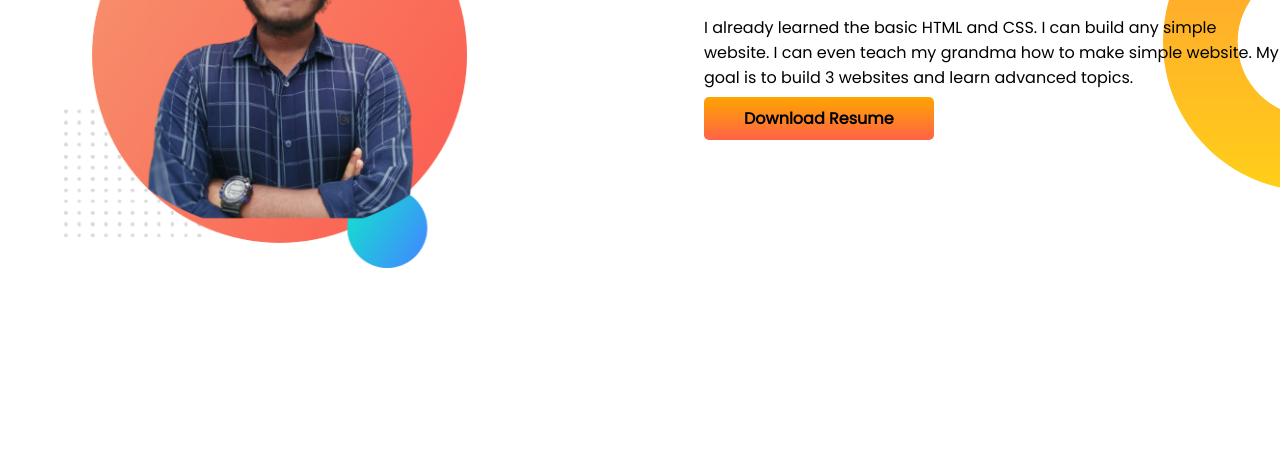
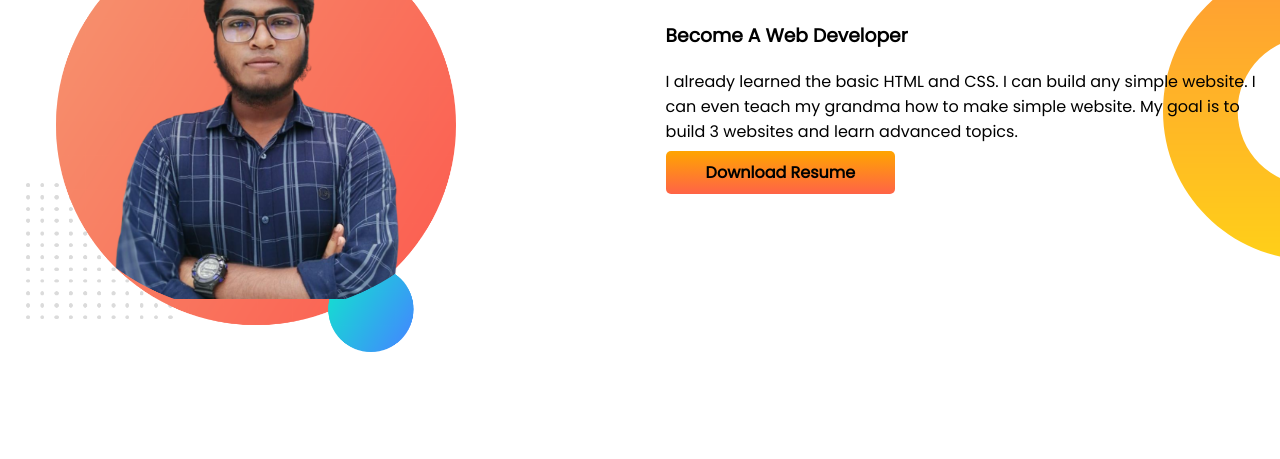
Before and after one commit to Abdur27485/personal-portfolio, a plain HTML site: page index.html in a window 1280 px wide. Shown: the part 732-1191 px from the top of the page. Before the commit the page ends 1007 px from the top, so only its background shows below. Drawn offline with Linux system fonts and the light colour scheme.

Commit message:
redesigned top banner and dream big area

```diff
--- a/index.html
+++ b/index.html
@@ -11,6 +11,7 @@
     <link href="https://fonts.googleapis.com/css2?family=Poppins&display=swap" rel="stylesheet">
 </head>
 <body>
+
     <section id="top-banner">
         <div class="half-width">
             <h1>Welcome To</h1>
@@ -26,14 +27,15 @@
 
     <section id="dream-area">
         <div  class="half-width">
+            <img src="images/my-bg.png" alt="dream big image">
+        </div>
+
+        <div  class="half-width">
             <h1>Dream Big</h1>
             <h3>Become A Web Developer</h3>
             <p>I already learned the basic HTML and CSS. I can build any simple website. I can even teach my grandma how to make simple website. My goal is to build 3 websites and learn advanced topics.</p>
             <a class="link-button" href="#">Download Resume</a>
         </div>
-    <div  class="half-width">
-        <img src="images/my-bg.png" alt="dream big image">
-    </div>
     </section>
 </body>
 </html>
--- a/style.css
+++ b/style.css
@@ -4,6 +4,10 @@
     font-family: 'Poppins', sans-serif;
 }
 
+section{
+    display: flex;
+    margin-bottom: 100px;
+}
 h1{
     font-size: 50px;
 }
@@ -15,11 +19,10 @@
 #top-banner{
     background-image: url(images/top-banner.png);
     background-repeat: no-repeat;
-    display: flex;
 }
 .half-width{
     width: 50%;
-    padding-left: 5%;
+    padding-left: 2%;
 }
 .half-width img{
     width: 70%;
@@ -39,7 +42,4 @@
     background-image: url(images/dream-bg.png);
     background-repeat: no-repeat;
     background-position: right;
-    margin-top: 6%;
-    display: flex;
-    flex-direction: row-reverse;
 }
```
Lines whose indentation alone changed are shown as unchanged.
